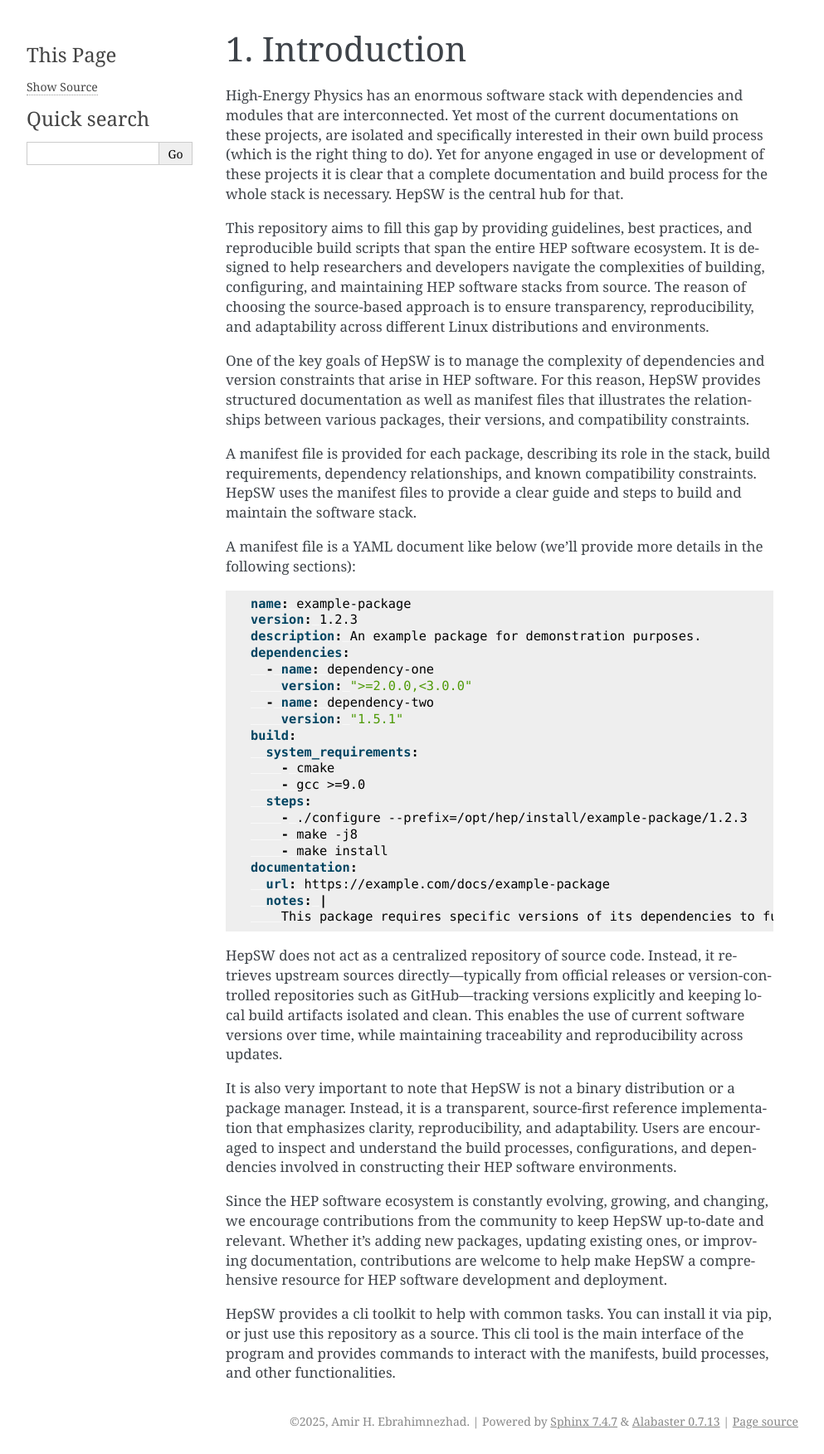
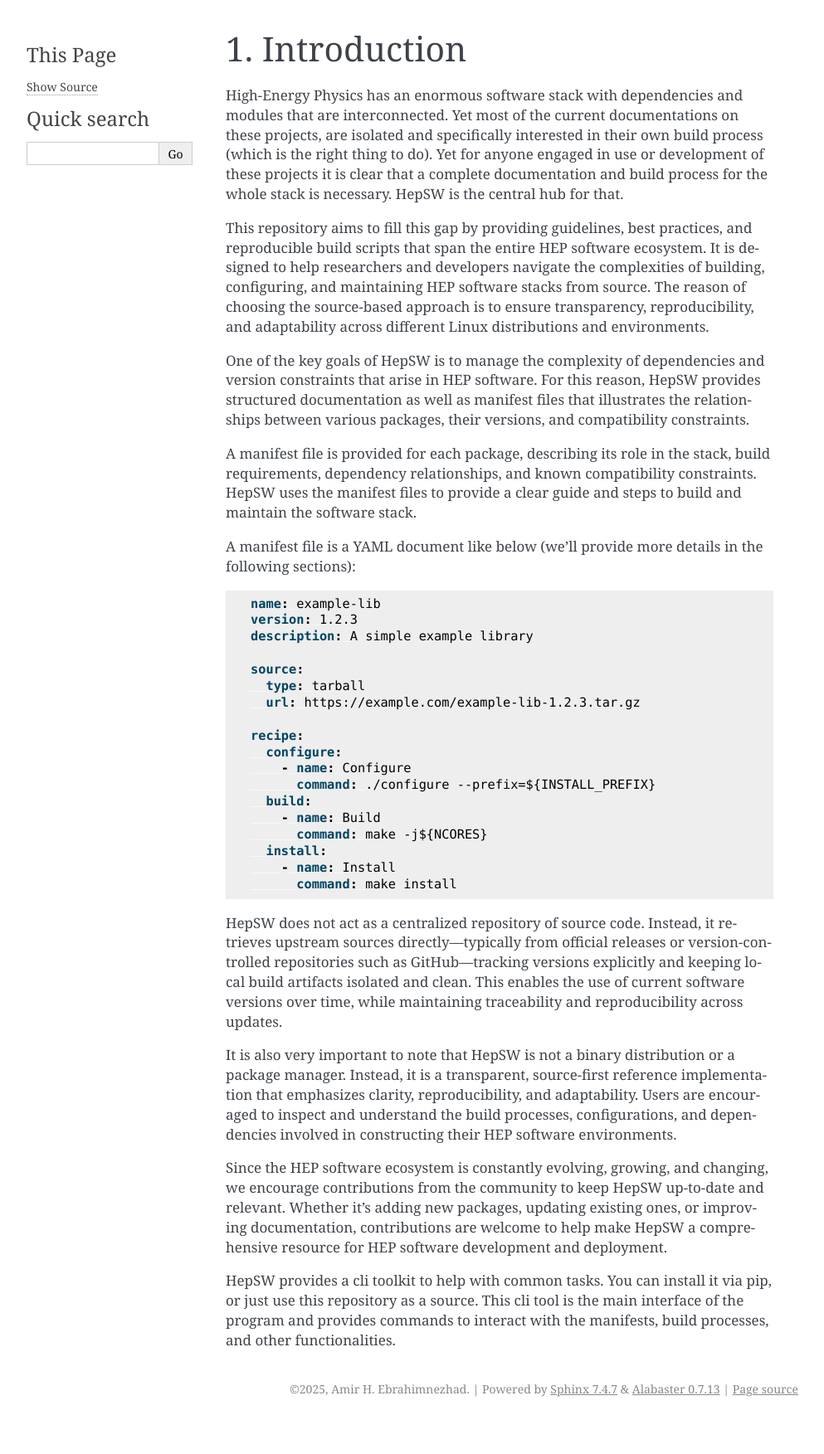
Before and after one commit to thisismeamir/hepsw, a Sphinx documentation site: the page built from docs/source/00-introduction/index.md, in a window 1280 px wide. Shown: the whole page at 83% size, without its empty margins (148-1141 px from the left). Built offline with Sphinx 7.4.7, drawn with Linux system fonts in a browser that asks for light colours; pages that are not in the unit, such as notebooks, are missing from menus; after the commit the page ends 1714 px from its top, so only the background shows below that.

Commit message:
[implementation] build documentation

````diff
--- a/docs/source/00-introduction/index.md
+++ b/docs/source/00-introduction/index.md
@@ -14,26 +14,24 @@ HepSW uses the manifest files to provide a clear guide and steps to build and ma
 A manifest file is a YAML document like below (we'll provide more details in the following sections):
 
 ```yaml
-name: example-package
+name: example-lib
 version: 1.2.3
-description: An example package for demonstration purposes.
-dependencies:
-  - name: dependency-one
-    version: ">=2.0.0,<3.0.0"
-  - name: dependency-two
-    version: "1.5.1"
-build:
-  system_requirements:
-    - cmake
-    - gcc >=9.0
-  steps:
-    - ./configure --prefix=/opt/hep/install/example-package/1.2.3
-    - make -j8
-    - make install
-documentation:
-  url: https://example.com/docs/example-package
-  notes: |
-    This package requires specific versions of its dependencies to function correctly.
+description: A simple example library
+
+source:
+  type: tarball
+  url: https://example.com/example-lib-1.2.3.tar.gz
+
+recipe:
+  configure:
+    - name: Configure
+      command: ./configure --prefix=${INSTALL_PREFIX}
+  build:
+    - name: Build
+      command: make -j${NCORES}
+  install:
+    - name: Install
+      command: make install
 ```
 
 HepSW does not act as a centralized repository of source code. Instead, it retrieves upstream sources directly—typically from official releases or version-controlled repositories such as GitHub—tracking versions explicitly and keeping local build artifacts isolated and clean. This enables the use of current software versions over time, while maintaining traceability and reproducibility across updates.
````
Also changed, not shown: docs/source/01-basics/basics-of-manifests.md (+1 -1 lines), docs/source/02-layout-and-workflow/index.md (deleted, +0 -1 lines), docs/source/03-dependencies/index.md (deleted, +0 -1 lines), docs/source/04-build-guides/index.md (deleted, +0 -1 lines), docs/source/05-environments/index.md (deleted, +0 -1 lines), docs/source/index.md (+0 -1 lines), docs/source/03-advanced/index.md (renamed from docs/source/06-advanced/index.md), docs/source/03-advanced/manifests-revisited.md (renamed from docs/source/06-advanced/manifests-revisited.md).
